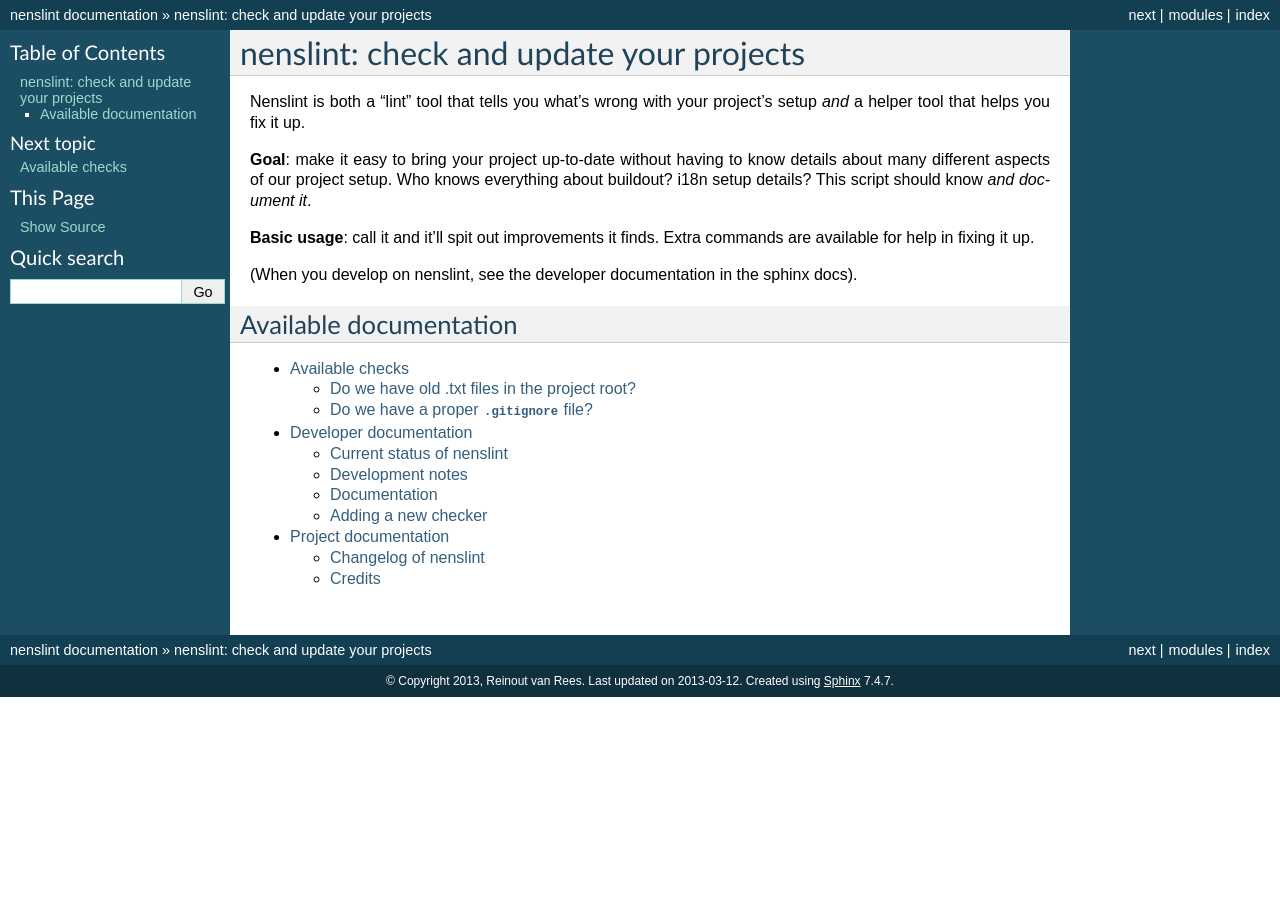
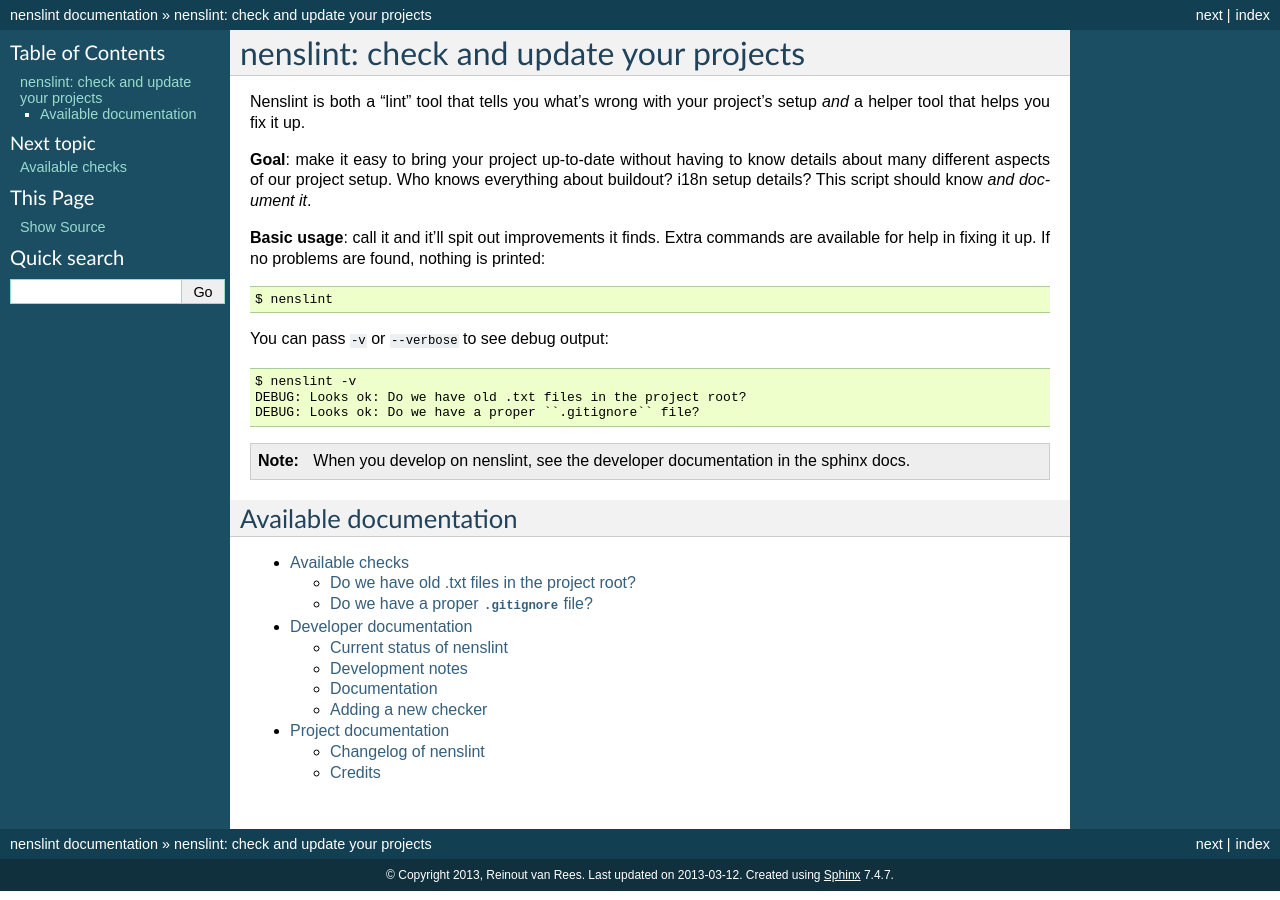
Before and after one commit to nens/nenslint, a Sphinx documentation site: the page built from doc/source/index.rst, in a window 1280 px wide. Built offline with Sphinx 7.4.7, drawn with Linux system fonts in a browser that asks for light colours.

Commit message:
Improved sphinx docs

```diff
--- a/README.rst
+++ b/README.rst
@@ -10,6 +10,17 @@
 document it*.
 
 **Basic usage**: call it and it'll spit out improvements it finds. Extra commands
-are available for help in fixing it up.
+are available for help in fixing it up. If no problems are found, nothing is
+printed::
 
-(When you develop on nenslint, see the developer documentation in the sphinx docs).
+    $ nenslint
+
+You can pass ``-v`` or ``--verbose`` to see debug output::
+
+    $ nenslint -v
+    DEBUG: Looks ok: Do we have old .txt files in the project root?
+    DEBUG: Looks ok: Do we have a proper ``.gitignore`` file?
+
+.. note::
+
+   When you develop on nenslint, see the developer documentation in the sphinx docs.
```
Also changed, not shown: doc/source/developer.rst (+3 -8 lines), 2 other files.
